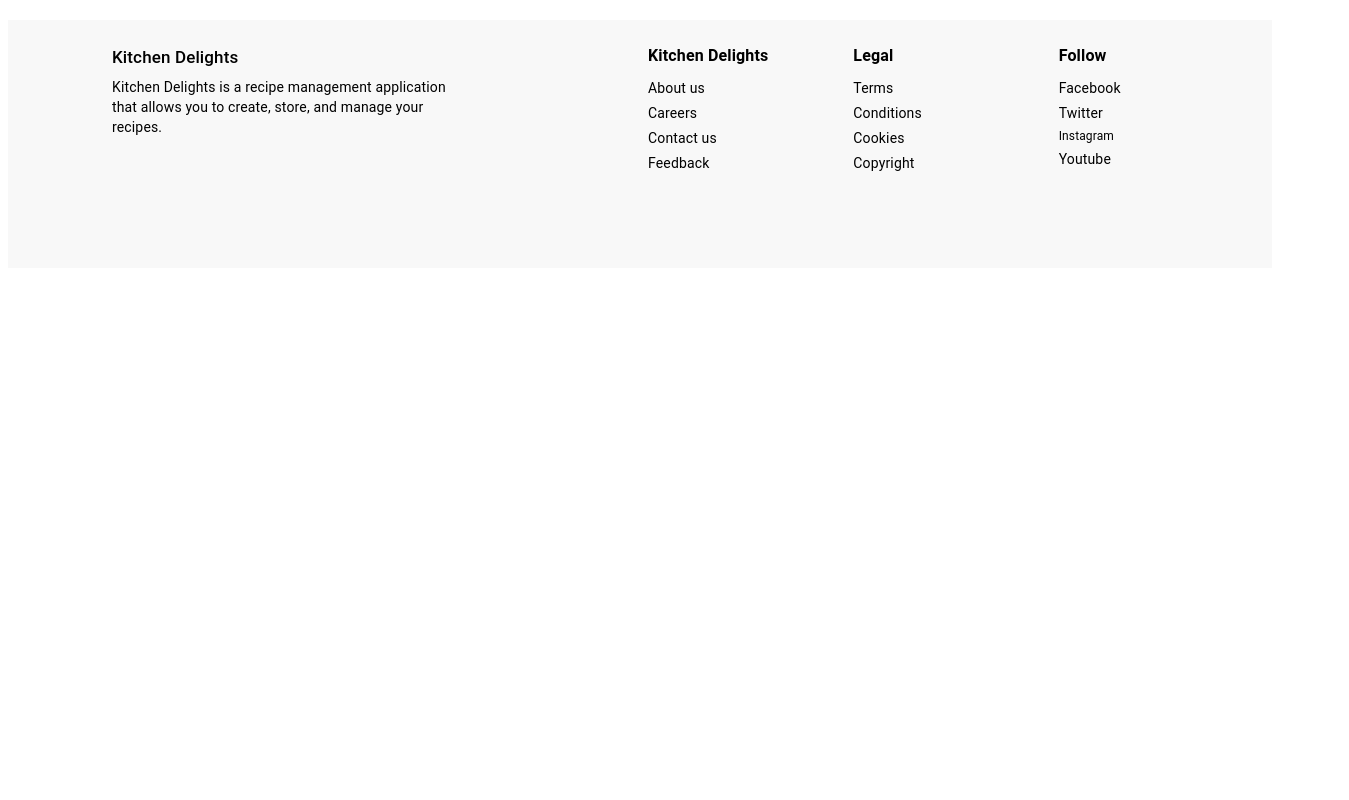
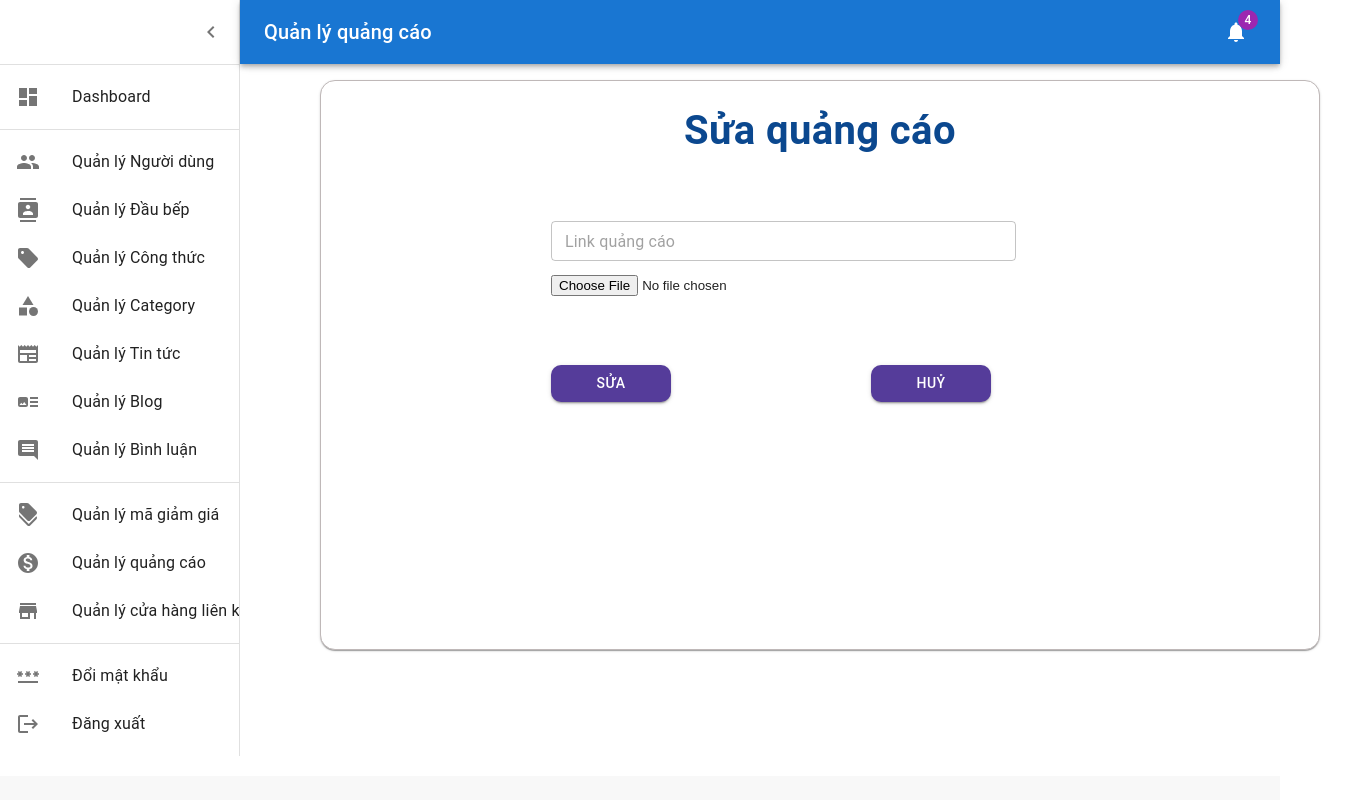
Before and after one commit to quandhhe151315/SEP490_G55_SPR24_FE, a React (Create React App) app in the folder kitchendelights/: page /UpdateAdvertisement/1 in a window 1280 px wide. Shown: the top 800 px of the page, 1349 px wide, since content can reach past the window. Built offline with nearby package versions, Linux system fonts and the light colour scheme; no server answers; what @tiptap/extension-subscript, @tiptap/extension-superscript would draw is missing.

Commit message:
Update Ads

```diff
--- a/kitchendelights/package.json
+++ b/kitchendelights/package.json
@@ -36,6 +36,7 @@
     "@tiptap/pm": "^2.2.1",
     "@tiptap/react": "^2.2.1",
     "@tiptap/starter-kit": "^2.2.1",
+    "antd": "^5.16.1",
     "axios": "^1.6.5",
     "date-fns": "^3.4.0",
     "dayjs": "^1.11.10",
--- a/kitchendelights/src/components/ADS/AdBanner.jsx
+++ b/kitchendelights/src/components/ADS/AdBanner.jsx
@@ -1,32 +1,70 @@
-import React, { useState } from "react";
+import React, { useState, useEffect } from "react";
 import CloseIcon from "@mui/icons-material/Close";
+import { getAdsStatus } from "../../services/Advertisement";
+import { Button, Carousel, Flex } from "antd";
 
+const contentStyle = {
+  height: "160px",
+  color: "#fff",
+  witdh: "100%",
+  lineHeight: "160px",
+  textAlign: "center",
+  background: "#364d79",
+};
 function AdBanner() {
   const [showAd, setShowAd] = useState(true);
+  const [ADS, setADS] = useState([]);
+  const [loading, setloading] = useState(false);
   const handleCloseAds = () => {
     setShowAd(false);
+    debugger;
+  };
+  useEffect(() => {
+    getADS();
+  }, [loading]);
+  const getADS = async () => {
+    try {
+      const response = await getAdsStatus();
+      if (response.status === 200) {
+        setADS(response.data);
+      } else {
+        console.error("không thể lấy dữ liệu về ads");
+      }
+    } catch (error) {
+      console.error("lỗi khi tải danh sách ads", error);
+    }
   };
   return (
     <div>
-      {showAd && (
-        <div style={{ position: "relative" }}>
-          <button
-            onClick={handleCloseAds}
-            style={{ position: "absolute", top: 0, right: 0 }}
-          >
+      {showAd && ADS.length > 0 && (
+        <div>
+          <Flex justify="end">
+            <Button size="small" onClick={handleCloseAds}>
               <CloseIcon />
-          </button>
+            </Button>
+          </Flex>
+
+          <div style={{ marginTop: "-13px" }}>
+            <Carousel autoplay>
+              {ADS.map((item) => (
+                <div>
+                  <h3 style={contentStyle}>
                     <a
-            href="https://mia.vn/cam-nang-du-lich/danh-sach-nha-hang-ngon-ha-noi-14088"
+                      href={item.advertisementLink}
                       target="_blank"
                       rel="noopener noreferrer"
                     >
                       <img
-              src="https://mia.vn/media/uploads/blog-du-lich/danh-sach-nha-hang-ngon-ha-noi-01-1703062323.jpg"
+                        src={item.advertisementImage}
                         alt="Google Ad"
                         style={{ maxWidth: "100%", height: "auto" }}
                       />
                     </a>
+                  </h3>
+                </div>
+              ))}
+            </Carousel>
+          </div>
         </div>
       )}
     </div>
--- a/kitchendelights/src/containers/Advertisement/CreateAdvertisement.jsx
+++ b/kitchendelights/src/containers/Advertisement/CreateAdvertisement.jsx
@@ -108,21 +108,16 @@ function CreateAdvertisement() {
                       marginLeft="200px"
                       marginTop="80px"
                     ></CategoryButton>
-                  </Grid>
-                  <Grid item xs container direction="row">
-                    <Button
+                    <CategoryButton
                       onClick={() => {
                         GoToAds();
                       }}
-                      sx={{
-                        fontSize: "15px",
-                        marginTop: "5%",
-                        marginLeft: "500px",
-                        whiteSpace: "nowrap",
-                      }}
-                    >
-                      Quay lại danh sách quảng cáo
-                    </Button>
+                      text="Huỷ"
+                      height="auto"
+                      width="120px"
+                      marginLeft="200px"
+                      marginTop="80px"
+                    ></CategoryButton>
                   </Grid>
                 </Grid>
               </Grid>
--- a/kitchendelights/src/containers/Advertisement/UpdateAdvertisement.jsx
+++ b/kitchendelights/src/containers/Advertisement/UpdateAdvertisement.jsx
@@ -1,6 +1,161 @@
 import React, { useEffect, useState } from "react";
+import Grid from "@mui/material/Grid";
+import { Button, Paper, TextField } from "@mui/material";
+import Box from "@mui/material/Box";
+import DashboardMenu from "../../components/Dashboard/Menu/DashboardMenu";
+import Typography from "@mui/material/Typography";
+import CategoryButton from "../../components/Button/CategoryButton";
+import { Navigate, useNavigate } from "react-router-dom";
+import { updateAds, getAdsId, getAds } from "../../services/Advertisement";
+import { useParams } from "react-router-dom";
+import { toast } from "react-toastify";
+function UpdateAdvertisement() {
+  const navigate = useNavigate();
+  const { advertisementId } = useParams();
+  const [Image, setImage] = useState("");
+  console.log("image", Image);
+  const advertisementImage = Image;
+  const [Link, setLink] = useState("");
+  const handleImageChange = (e) => {
+    const file = e.target.files[0];
+    const reader = new FileReader();
+    reader.onloadend = () => {
+      setImage(reader.result);
+    };
 
-function UpdateAdvertisement() {
-  return <div></div>;
+    if (file) {
+      reader.readAsDataURL(file);
+    }
+  };
+  const advertisementLink = Link;
+  useEffect(() => {
+    getADS();
+  }, []);
+  const GoToListAds = () => {
+    navigate("/AdsManagement");
+  };
+  const getADS = async () => {
+    try {
+      const response = await getAds();
+      if (response.status === 200) {
+        //  setADS(response.data);
+      } else {
+        console.error("không thể lấy dữ liệu về ads");
+      }
+    } catch (error) {
+      console.error("lỗi khi tải danh sách ads", error);
+    }
+  };
+  useEffect(() => {
+    getAdsById();
+  }, [advertisementId]);
+
+  const getAdsById = async () => {
+    try {
+      const response = await getAdsId(advertisementId);
+      if (response.status === 200) {
+        setImage(response.data.advertisementImage);
+        setLink(response.data.advertisementLink);
+      } else {
+        console.error("Can not get category information");
+      }
+    } catch (error) {
+      console.error("lỗi khi tải danh sách parent category", error);
+    }
+  };
+  const handleUpdateAds = async () => {
+    try {
+      const response = await updateAds(
+        advertisementId,
+        advertisementImage,
+        advertisementLink
+      );
+      if (response.status === 200) {
+        GoToListAds();
+        toast.success("Cập nhật quảng cáo thành công");
+      } else {
+      }
+    } catch (error) {
+      toast.error("Cập nhật quảng cáo thất bại");
+    }
+  };
+  return (
+    <div>
+      <Box sx={{ display: "flex" }}>
+        <DashboardMenu dashboardTitle={"Quản lý quảng cáo"} />
+        <Grid sx={{ marginTop: "80px", marginLeft: "80px" }}>
+          <Paper
+            sx={{
+              borderRadius: "15px",
+              border: "1px solid #bfb8b8",
+              width: "1000px",
+              height: "570px",
+              backgroundColor: "#FFFFFF",
+            }}
+          >
+            <Typography
+              sx={{
+                fontSize: "40px",
+                fontWeight: "bold",
+                textAlign: "center",
+                marginTop: "20px",
+                color: "#0B488F",
+              }}
+            >
+              Sửa quảng cáo
+            </Typography>
+            <Grid container sx={{ marginTop: "30px", marginLeft: "30px" }}>
+              <Grid item xs={8}>
+                <Grid container direction="column">
+                  <Grid item xs container direction="row">
+                    <TextField
+                      onChange={(e) => setLink(e.target.value)}
+                      size="small"
+                      type="input"
+                      value={Link}
+                      placeholder="Link quảng cáo"
+                      sx={{
+                        width: "100%",
+                        height: "55%",
+                        fontSize: "16px",
+                        fontWeight: "bold",
+                        marginTop: "30px",
+                        marginLeft: "200px",
+                        backgroundColor: "#FFFFFF",
+                      }}
+                    ></TextField>
+                    <Box sx={{ marginLeft: "200px" }}>
+                      <input type="file" onChange={handleImageChange} />
+                    </Box>
+                  </Grid>
+
+                  <Grid item>
+                    <CategoryButton
+                      onClick={handleUpdateAds}
+                      text="Sửa"
+                      height="auto"
+                      width="120px"
+                      marginLeft="200px"
+                      marginTop="80px"
+                    ></CategoryButton>
+                    <CategoryButton
+                      onClick={() => {
+                        GoToListAds();
+                      }}
+                      text="Huỷ"
+                      height="auto"
+                      width="120px"
+                      marginLeft="200px"
+                      marginTop="80px"
+                    ></CategoryButton>
+                  </Grid>
+                </Grid>
+              </Grid>
+            </Grid>
+          </Paper>
+        </Grid>
+      </Box>
+    </div>
+  );
 }
 export default UpdateAdvertisement;
--- a/kitchendelights/src/containers/Advertisement/ViewAdvertisement.jsx
+++ b/kitchendelights/src/containers/Advertisement/ViewAdvertisement.jsx
@@ -1,15 +1,17 @@
 import React, { useEffect, useState } from "react";
 import DashboardMenu from "../../components/Dashboard/Menu/DashboardMenu";
-import { Navigate, useNavigate } from "react-router-dom";
+import { Link, Navigate, useNavigate } from "react-router-dom";
 import { toast } from "react-toastify";
 import { Box, Grid, Paper, Typography } from "@mui/material";
 import CategoryButton from "../../components/Button/CategoryButton";
-import { getAds, deleteAds } from "../../services/Advertisement";
+import { getAds, deleteAds, changeStatus } from "../../services/Advertisement";
 import { DataGrid } from "@mui/x-data-grid";
 import CardMedia from "@mui/material/CardMedia";
 import useMediaQuery from "@mui/material/useMediaQuery";
 import DeleteIcon from "@mui/icons-material/Delete";
 import Button from "@mui/material/Button";
+import EditIcon from "@mui/icons-material/Edit";
+import StraightIcon from "@mui/icons-material/Straight";
 export default function ViewAdvertisement() {
   const navigate = useNavigate();
   const [loading, setloading] = useState(false);
@@ -21,6 +23,7 @@ export default function ViewAdvertisement() {
   useEffect(() => {
     getADS();
   }, [loading]);
+
   const getADS = async () => {
     try {
       const response = await getAds();
@@ -33,13 +36,27 @@ export default function ViewAdvertisement() {
       console.error("lỗi khi tải danh sách ads", error);
     }
   };
+
+  const handlechangStatus = async (id, status) => {
+    try {
+      const statusReal = status == 1 ? 2 : 1;
+      const response = await changeStatus(id, statusReal);
+
+      if (response.status === 200) {
+        setloading(!loading);
+      } else {
+      }
+    } catch (error) {
+      console.error("ko xoá dc", error);
+    }
+  };
   const handleDelete = async (id) => {
     try {
       const response = await deleteAds(id);
 
       if (response.status === 200) {
         toast.success("Xoá thành công ");
-
+        debugger;
         setloading(!loading);
       } else {
         toast.error("Khoong load dc list");
@@ -83,7 +100,7 @@ export default function ViewAdvertisement() {
     {
       field: "advertisementStatus",
       headerName: "Trạng thái",
-      width: isSmallScreen ? 50 : 100,
+      width: isSmallScreen ? 100 : 200,
       renderCell: (params) => (
         <div
           style={{
@@ -98,20 +115,46 @@ export default function ViewAdvertisement() {
           {params.row.advertisementStatus === 1
             ? "Hoạt động"
             : params.row.advertisementStatus === 2
-            ? "Ẩn"
+            ? "không hoạt động"
             : ""}
         </div>
       ),
     },
+
     {
       field: "edit",
-      headerName: "Xoá",
-      width: isSmallScreen ? 40 : 60,
+      headerName: "Hành động",
+      width: isSmallScreen ? 120 : 200,
       renderCell: (params) => {
         return (
-          <button onClick={() => handleDelete(params.row.advertisementId)}>
-            <DeleteIcon />
-          </button>
+          <div
+            style={{
+              display: "flex",
+              justifyContent: "space-between",
+              alignItems: "center",
+            }}
+          >
+            <button
+              onClick={() =>
+                handlechangStatus(
+                  params.row.advertisementId,
+                  params.row.advertisementStatus
+                )
+              }
+            >
+              <StraightIcon />
+            </button>
+
+            <Link to={`/UpdateAdvertisement/${params.row.advertisementId}`}>
+              <button style={{ marginLeft: 8, marginRight: 8 }}>
+                <EditIcon />
+              </button>
+            </Link>
+
+            <button onClick={() => handleDelete(params.row.advertisementId)}>
+              <DeleteIcon />
+            </button>
+          </div>
         );
       },
     },
--- a/kitchendelights/src/containers/Recipe/RecipeDetail.jsx
+++ b/kitchendelights/src/containers/Recipe/RecipeDetail.jsx
@@ -21,6 +21,8 @@ import MenuBookIcon from "@mui/icons-material/MenuBook";
 import AddRecipeToMenuDialog from "../Menu/AddRecipeToMenu";
 import { toast } from "react-toastify";
 
+import { RichTextReadOnly } from "mui-tiptap";
+import useExtensions from "../../components/Richtext/useExtension.ts";
 import {
   createRecipe,
   listAllIngredient,
@@ -123,7 +125,6 @@ function RecipeDetail() {
   const handleAddBookMark = async () => {
     try {
       const response = await addRecipeToBookMark(uId, rId, type);
-      console.log("12333", uId, rId, type);
       GoToBookMark();
       toast.success("Thêm vào danh sách thành công");
       if (response.status === 200) {
@@ -183,6 +184,10 @@ function RecipeDetail() {
   const handleScrollToComment = () => {
     commentRef.current.scrollIntoView({ behavior: "smooth" });
   };
+
+  const extensions = useExtensions({
+    placeholder: "Nội dung của bạn ...",
+  });
 
   return (
     <div>
@@ -360,9 +365,10 @@ function RecipeDetail() {
           </Card>
 
           <CardContent>
-            <Typography gutterBottom variant="h6" component="div">
-              {data?.recipeContent}
-            </Typography>
+            <RichTextReadOnly
+              content={data?.recipeContent}
+              extensions={extensions}
+            />
           </CardContent>
           <CardContent>
             <Stack direction="row" spacing={2}>
@@ -397,6 +403,7 @@ function RecipeDetail() {
             <Typography sx={{ fontSize: 25, fontWeight: "bold" }}>
               Cách làm
             </Typography>
+
             <Typography gutterBottom variant="h6" component="div">
               {data?.recipeContent}
             </Typography>
--- a/kitchendelights/src/containers/Recipe/ViewListRecipe.jsx
+++ b/kitchendelights/src/containers/Recipe/ViewListRecipe.jsx
@@ -286,9 +286,6 @@ function ViewListRecipes() {
                           marginTop: -2,
                         }}
                       >
-                        <Button size="small" endIcon={<FavoriteIcon />}>
-                          Like
-                        </Button>
                         <Link to={`/RecipeDetail/${item.recipeId}`}>
                           <Button size="small" endIcon={<VisibilityIcon />}>
                             Xem
@@ -425,9 +422,6 @@ function ViewListRecipes() {
                           marginTop: -2.5,
                         }}
                       >
-                        <Button size="small" endIcon={<FavoriteIcon />}>
-                          Thích
-                        </Button>
                         <Button
                           size="small"
                           endIcon={<ShoingCartIconpp />}
--- a/kitchendelights/src/containers/ShoppingCart/Payment.jsx
+++ b/kitchendelights/src/containers/ShoppingCart/Payment.jsx
@@ -86,7 +86,6 @@ export default function ImgMediaCard() {
     } catch (error) {}
   };
   useEffect(() => {
-    debugger;
     if (check) {
       createVouchers(id);
     }
@@ -112,6 +111,30 @@ export default function ImgMediaCard() {
   };
 
   const addVoucherCode = async (voucherCode) => {
+    try {
+      const response = await addVoucher(id, voucherCode);
+      getListCarts(id);
+
+      toast.success("Add thành công");
+      if (response.status === 200) {
+        console.log("add thanh cong");
+      } else {
+        console.log("ko add dc");
+      }
+    } catch (error) {
+      console.error("ko add dc", error);
+    }
+  };
+
+  const handleCheckOut = async (
+    userId,
+    recipeId,
+    featuredImage,
+    recipeTitle,
+    recipePrice,
+    voucherCode,
+    discountPercentage
+  ) => {
     try {
       const response = await addVoucher(id, voucherCode);
       getListCarts(id);
@@ -170,6 +193,7 @@ export default function ImgMediaCard() {
             },
             color: "#000",
           }}
+          onClick={{ handleCheckOut }}
         >
           Thanh toán qua VNPAY
         </Button>
--- a/kitchendelights/src/services/Advertisement.jsx
+++ b/kitchendelights/src/services/Advertisement.jsx
@@ -2,6 +2,9 @@ import axios from "./CustomizeAxios";
 
 const getAds = () => {
   return axios.get("/Advertisement/GetAdvertismentById");
+};
+const getAdsId = (id) => {
+  return axios.get(`/Advertisement/GetAdvertismentById?id=${id}`);
 };
 const createAds = (advertisementImage, advertisementLink) => {
   return axios.post("/Advertisement/Create", {
@@ -16,7 +19,24 @@ const updateAds = (advertisementId, advertisementImage, advertisementLink) => {
     advertisementLink,
   });
 };
+const changeStatus = (id, status) => {
+  return axios.put(
+    `/Advertisement/UpdateAdvertisementStatus?id=${id}&status=${status}`
+  );
+};
 const deleteAds = (id) => {
   return axios.delete(`/Advertisement/Delete?id=${id}`);
 };
-export { getAds, createAds, updateAds, deleteAds };
+
+const getAdsStatus = () => {
+  return axios.get("/Advertisement/GetAdvertismentActive");
+};
+export {
+  getAds,
+  createAds,
+  updateAds,
+  deleteAds,
+  changeStatus,
+  getAdsStatus,
+  getAdsId,
+};
```
Also changed, not shown: 1 other file (tests, documents, lock files or other folders). Lines whose indentation alone changed are shown as unchanged.
